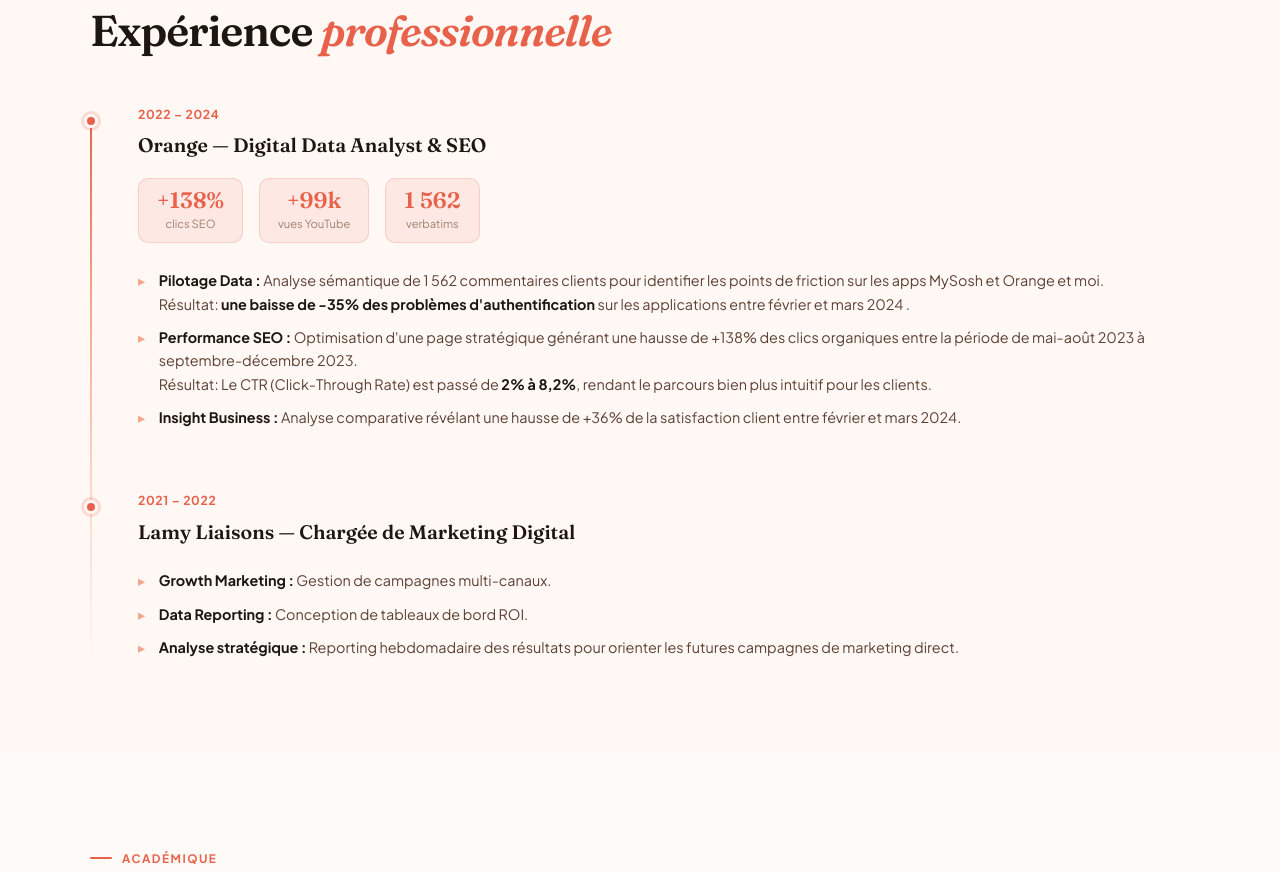
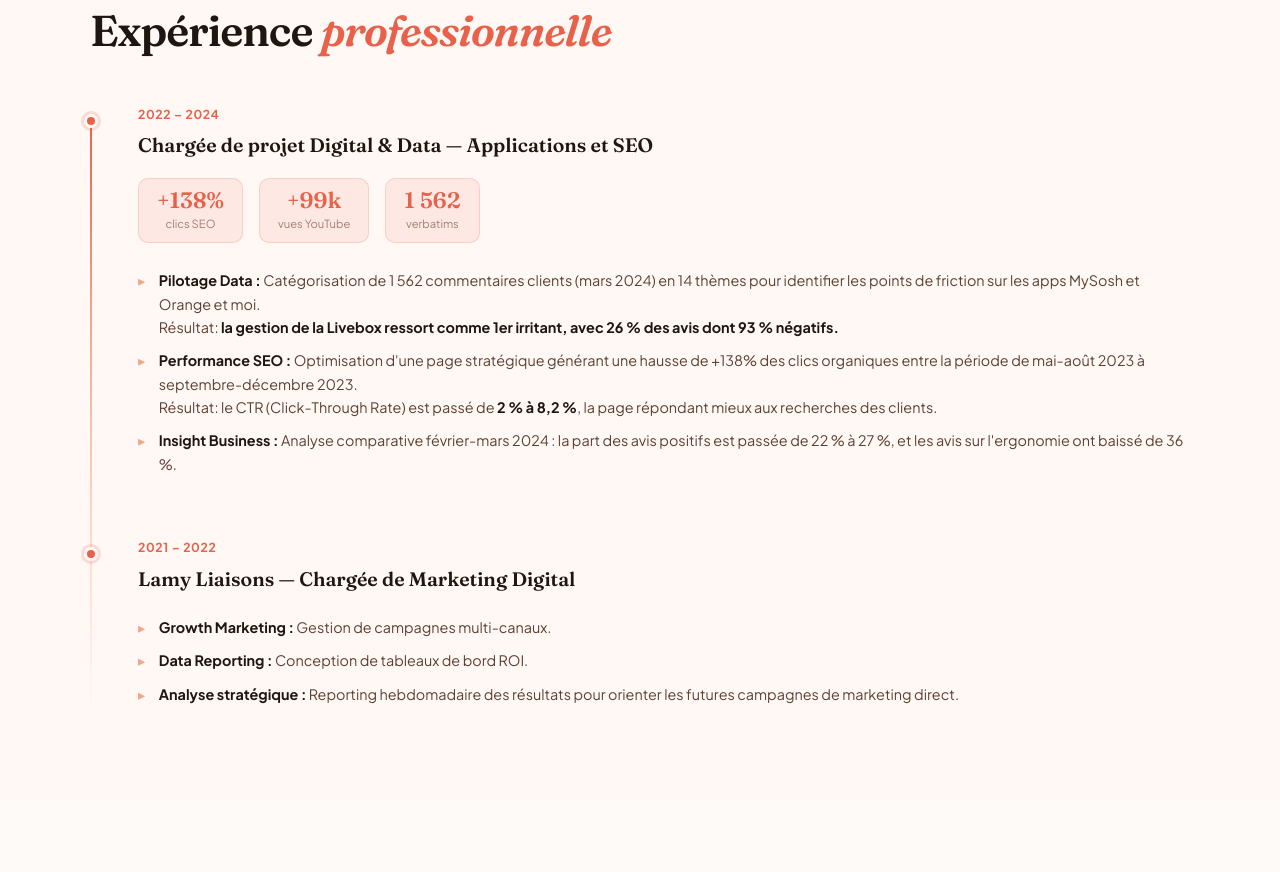
Before and after one commit to Odysseas18/GOMA-Project, a plain HTML site: page index.html in a window 1280 px wide. Shown: the part 2707-3579 px from the top of the page. Drawn offline with Linux system fonts and the light colour scheme.

Commit message:
Revise job title and project descriptions in index.html
Updated job title and project details for the Digital Data Analyst position. Enhanced descriptions of data analysis and SEO performance results.

```diff
--- a/index.html
+++ b/index.html
@@ -1062,18 +1062,18 @@
         <div class="tl-item reveal">
           <div class="tl-dot"></div>
           <div class="tl-date">2022 – 2024</div>
-          <h3>Orange — Digital Data Analyst & SEO</h3>
+          <h3>Chargée de projet Digital & Data — Applications et SEO</h3>
           <div class="kpi-row">
             <div class="kpi-chip"><strong>+138%</strong><span>clics SEO</span></div>
             <div class="kpi-chip"><strong>+99k</strong><span>vues YouTube</span></div>
             <div class="kpi-chip"><strong>1 562</strong><span>verbatims</span></div>
           </div>
           <ul class="tl-list">
-            <li><strong>Pilotage Data :</strong> Analyse sémantique de 1 562 commentaires clients pour identifier les points de friction sur les apps MySosh et Orange et moi.
-             <br> Résultat: <strong> une baisse de -35% des problèmes d'authentification </strong> sur les applications entre février et mars 2024 .</li>
+            <li><strong>Pilotage Data :</strong> Catégorisation de 1 562 commentaires clients (mars 2024) en 14 thèmes pour identifier les points de friction sur les apps MySosh et Orange et moi.
+             <br> Résultat: <strong> la gestion de la Livebox ressort comme 1er irritant, avec 26 % des avis dont 93 % négatifs.</strong> </li>
             <li><strong>Performance SEO :</strong> Optimisation d'une page stratégique générant une hausse de +138% des clics organiques entre la période de mai-août 2023 à septembre-décembre 2023.
-              <br> Résultat: Le CTR (Click-Through Rate) est passé de <strong>2% à 8,2%</strong>, rendant le parcours bien plus intuitif pour les clients.</li>
-            <li><strong>Insight Business :</strong> Analyse comparative révélant une hausse de +36% de la satisfaction client entre février et mars 2024.</li>
+              <br> Résultat: le CTR (Click-Through Rate) est passé de <strong>2 % à 8,2 %</strong>, la page répondant mieux aux recherches des clients.</li>
+            <li><strong>Insight Business :</strong> Analyse comparative février-mars 2024 : la part des avis positifs est passée de 22 % à 27 %, et les avis sur l'ergonomie ont baissé de 36 %.</li>
           </ul>
         </div>
         <div class="tl-item reveal">
```
